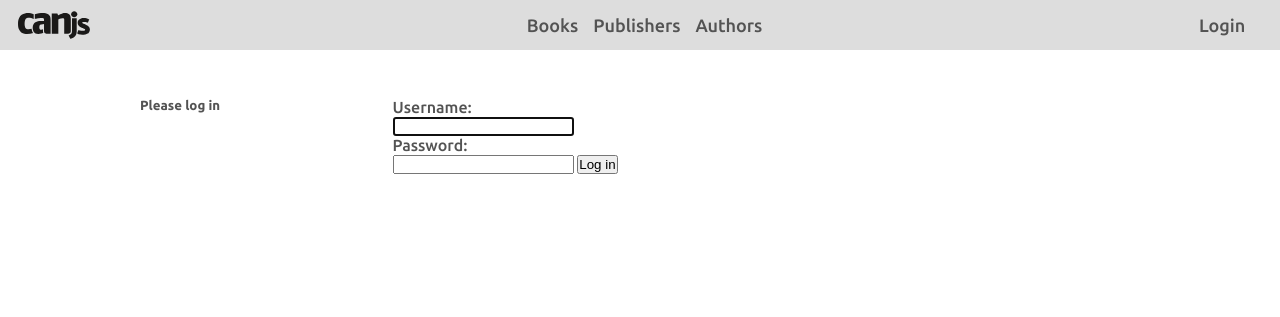
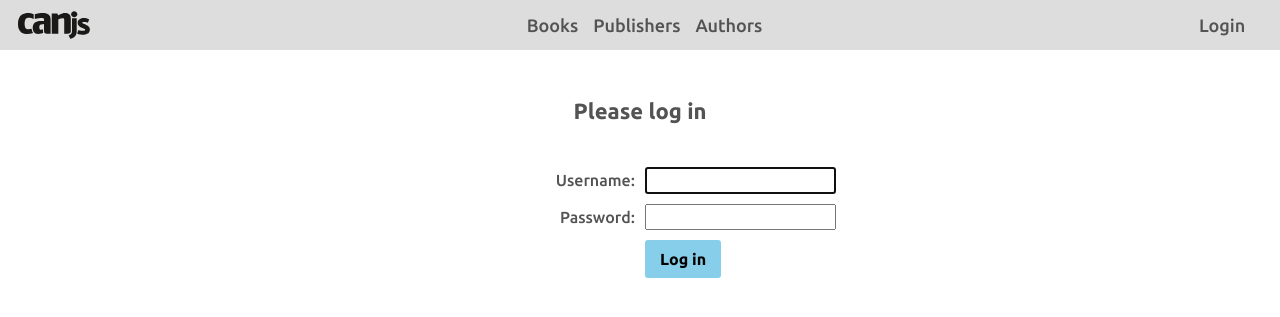
Before and after one commit to liligga/django-books, a Django app: page /login in a window 1280 px wide. Shown: the top 317 px of the page. Run offline with Django 4.2, Linux system fonts and the light colour scheme; some libraries are stand-ins or nearby versions.

Commit message:
Fixed login logout redirects

```diff
--- a/core/settings.py
+++ b/core/settings.py
@@ -128,3 +128,6 @@ STATIC_ROOT = BASE_DIR/'staticfiles'
 # https://docs.djangoproject.com/en/4.1/ref/settings/#default-auto-field
 
 DEFAULT_AUTO_FIELD = 'django.db.models.BigAutoField'
+
+LOGIN_REDIRECT_URL = 'book_list'
+LOGOUT_REDIRECT_URL = 'book_list'
--- a/static/css/styles.css
+++ b/static/css/styles.css
@@ -65,11 +65,16 @@ nav ul.submenu {
 button.form-button {
     border: none;
     border-radius: 3px;
-    padding: 5px 10px;
+    padding: 10px 15px;
+    font-size: 16px;
     background-color: skyblue;
     font-weight: 700;
     font-family: 'Ubuntu', sans-serif;
     cursor: pointer;
+}
+
+button.form-button.small {
+    padding: 3px 12px;
 }
 
 .container {
@@ -88,6 +93,7 @@ button.form-button {
     grid-column: 2/4;
     grid-template-columns: 1fr 1fr; /* fallback for subgrid */
     grid-template-columns: subgrid;
+    align-items: center;
 }
 
 .center-form label {
@@ -98,6 +104,11 @@ button.form-button {
 .center-form :is(input, textarea, button.form-button) {
     grid-column: 2/3;
     justify-self: start;
+}
+
+.center-form input {
+    height: 2em;
+    padding: 5px;
 }
 
 .title {
--- a/templates/books/author_detail.html
+++ b/templates/books/author_detail.html
@@ -4,7 +4,7 @@
 {% block content %}
     <div class="title">
         {{obj.name}}
-        <button class="form-button"><a href="{% url edit_url obj.pk %}">Edit</a></button>
+        <a href="{% url edit_url obj.pk %}"><button class="form-button small">Edit</button></a>
     </div>
     <div class="content">
         <div class="field-name">Name: </div><div>{{obj.name}}</div>
--- a/templates/books/book_detail.html
+++ b/templates/books/book_detail.html
@@ -4,7 +4,7 @@
 {% block content %}
     <div class="title">
         Book: "{{obj.title}}" by {{obj.author.name}}
-        <button class="form-button"><a href="{% url edit_url obj.pk %}">Edit</a></button>
+        <a href="{% url edit_url obj.pk %}"><button class="form-button small">Edit</button></a>
     </div>
     <div class="content">
         <div class="field-name">Title: </div><div>{{obj.title}}</div>
--- a/templates/books/publisher_detail.html
+++ b/templates/books/publisher_detail.html
@@ -4,7 +4,7 @@
 {% block content %}
     <div class="title">
         {{obj.name}}
-        <button class="form-button"><a href="{% url edit_url obj.pk %}">Edit</a></button>
+        <button class="form-button small"><a href="{% url edit_url obj.pk %}">Edit</a></button>
     </div>
     <div class="content">
         <div class="field-name">Name: </div><div>{{obj.name}}</div>
--- a/templates/books/publisher_list.html
+++ b/templates/books/publisher_list.html
@@ -15,8 +15,8 @@
                     </a>
                 </td>
                 <td>{{obj.address|truncatechars:25}}</td>
-                <td><a href="{% url 'edit_publisher' obj.pk %}">Update</a></td>
-                <td>Delete</td>
+                <td><a href="{% url 'edit_publisher' obj.pk %}"><button class="form-button small">Update</button></a></td>
+                <td><button class="form-button small">Delete</button></td>
             </tr>
         {% empty %}
             <tr class="not-found">
--- a/templates/registration/login.html
+++ b/templates/registration/login.html
@@ -3,11 +3,11 @@
 
 {% block content %}
     <!-- {{form.as_div}} -->
-    <h5>Please log in</h5>
-    <form method="POST">
+    <h5 class="title">Please log in</h5>
+    <form method="POST" class="center-form">
         {% csrf_token %}
-        <label>Username: {% render_field form.username %} </label>
-        <label>Password: {% render_field form.password %} </label>
-        <button type="submit">Log in</button>
+        <label>Username: </label>{% render_field form.username %}
+        <label>Password: </label>{% render_field form.password %}
+        <button type="submit" class="form-button">Log in</button>
     </form>
 {% endblock content %}
```
